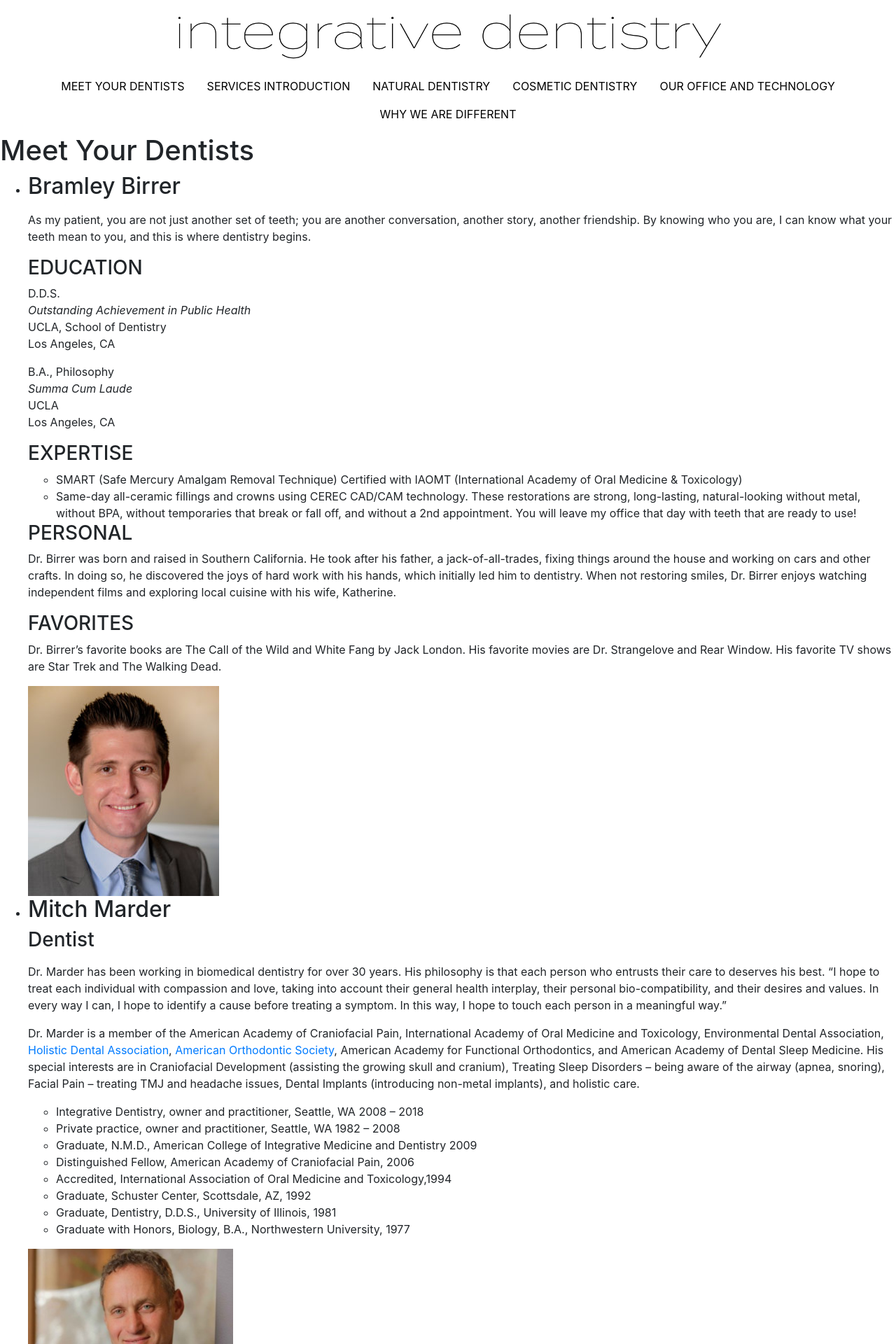
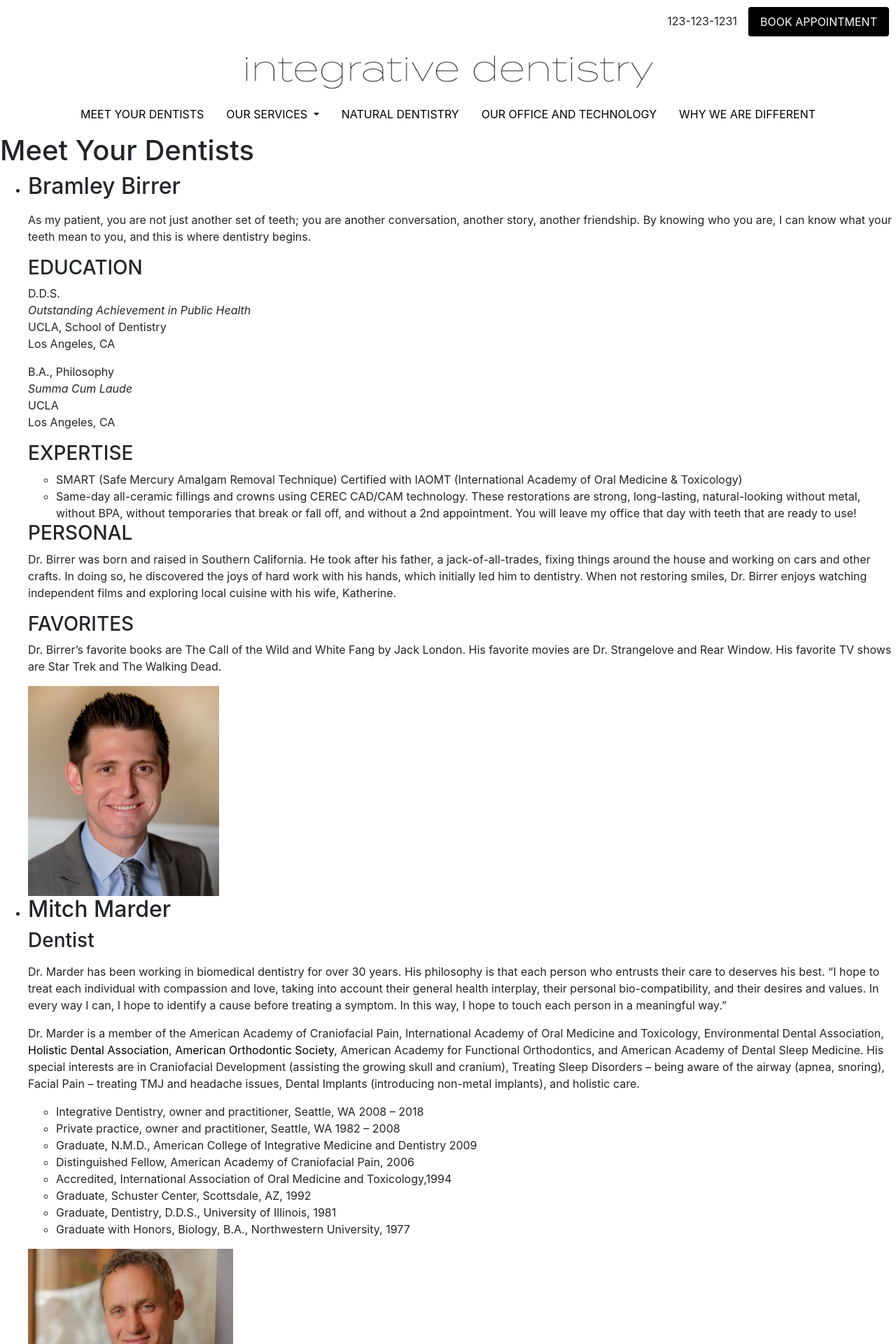
Before and after one commit to Karynvo/integrativejekyll, a Jekyll site: the page built from about.html, in a window 1280 px wide. Shown: the top 1920 px of the page at 70% size. Built offline with Jekyll 4.4.1, drawn with Linux system fonts in a browser that asks for light colours; some of the changed text lies outside the part shown.

Commit message:
styling to header and footer

```diff
--- /dev/null
+++ b/_includes/footer.html
@@ -0,0 +1,100 @@
+<footer class="footer">
+  <div class="container">
+    <div class="row">
+      <div class="col-xl-3 col-lg-3 col-6">
+        <h3 class="footer-menu-title">SERVICES</h3>
+        <ul class="footer-menu">
+          <li class="footer-menu-item">
+            <a href="#" class="footer-menu-link">Natural Dentistry</a>
+          </li>
+          <li class="footer-menu-item">
+            <a href="#" class="footer-menu-link">Cosmetic Dentistry</a>
+          </li>
+          <li class="footer-menu-item">
+            <a href="#" class="footer-menu-link">Invisalign</a>
+          </li>
+          <li class="footer-menu-item">
+            <a href="#" class="footer-menu-link">Mercury-Free Fillings</a>
+          </li>
+          <li class="footer-menu-item">
+            <a href="#" class="footer-menu-link">Safe Mercury Removal</a>
+          </li>
+          <li class="footer-menu-item">
+            <a href="#" class="footer-menu-link">Children's Dentistry</a>
+          </li>
+          <li class="footer-menu-item">
+            <a href="#" class="footer-menu-link">Metal-Free Dental Implants</a>
+          </li>
+          <li class="footer-menu-item">
+            <a href="#" class="footer-menu-link">Myobrace</a>
+          </li>
+          <li class="footer-menu-item">
+            <a href="#" class="footer-menu-link">TMJ Treatment</a>
+          </li>
+          <li class="footer-menu-item">
+            <a href="#" class="footer-menu-link">Sleep Apnea Treatment</a>
+          </li>
+          <li class="footer-menu-item">
+            <a href="#" class="footer-menu-link">Orthodontics</a>
+          </li>
+          <li class="footer-menu-item">
+            <a href="#" class="footer-menu-link">Periodontics</a>
+          </li>
+          <li class="footer-menu-item">
+            <a href="#" class="footer-menu-link">Crowns and Onlays</a>
+          </li>
+        </ul>
+      </div>
+      <div class="col-xl-3 col-lg-3 col-6">
+        <h3 class="footer-menu-title">OVERVIEW</h3>
+        <ul class="footer-menu">
+          <li class="footer-menu-item">
+            <a href="#" class="footer-menu-link">About Us</a>
+          </li>
+          <li class="footer-menu-item">
+            <a href="#" class="footer-menu-link">Services</a>
+          </li>
+          <li class="footer-menu-item">
+            <a href="#" class="footer-menu-link">Meet Your Dentists</a>
+          </li>
+          <li class="footer-menu-item">
+            <a href="#" class="footer-menu-link">Our Office and Technology</a>
+          </li>
+          <li class="footer-menu-item">
+            <a href="#" class="footer-menu-link">Why We Are Different</a>
+          </li>
+          <li class="footer-menu-item">
+            <a href="#" class="footer-menu-link">ITEM</a>
+          </li>
+          <li class="footer-menu-item">
+            <a href="#" class="footer-menu-link">ITEM</a>
+          </li>
+        </ul>
+      </div>
+      <div class="col-xl-3 col-lg-3 col-6">
+        <h3 class="footer-menu-title">CONTACT US</h3>
+        Call Us Now at:
+        <br>
+        <a href="tel:(206) 367-6453">(206) 367-6453</a>
+        <br>
+        to schedule your visit!
+        <button class="btn footer-button">BOOK APPOINTMENT</button>
+      </div>
+      <div class="col-xl-3 col-lg-3 col-6">
+        <div class="footer-social mb-4">
+          <a href="https://www.yelp.com/biz/integrative-dentistry-seattle" target="_blank">
+            <span class="fab fa-yelp footer-icon"></span>
+          </a>
+          <a href="https://www.facebook.com/IntegrativeDentistrySeattle/" target="_blank">
+            <span class="fab fa-facebook-square footer-icon"></span>
+          </a>
+        </div>
+        <div class="mb-4">
+          <a href="https://search.google.com/local/writereview?placeid=ChIJyVm_a_8TkFQRbV0GPy5LEhI" target="_blank">
+            <img class="footer-google" src="../assets/images/google-reviews.svg" alt="Google Reviews *****">
+          </a>
+        </div>
+      </div>
+    </div>
+  </div>
+</footer>
--- /dev/null
+++ b/_includes/header.html
@@ -0,0 +1,53 @@
+<!--Header-->
+<div class="header">
+    <div class="row">
+        <div class="col">
+            <div class="float-right upper-header">
+                <ul class="nav float-right">
+                    <li class="nav-item">
+                        <p class="nav-link">123-123-1231</p>
+                    </li>
+                    <li class="nav-item">
+                        <button class="btn nav-link">BOOK APPOINTMENT</button>
+                    </li>
+                </ul>
+            </div>
+        </div>
+    </div>
+    <div class="row">
+        <div class="mx-auto">
+            <img class="logo" src="../assets/images/logo.png" alt="Integrative Dentistry Logo" />
+        </div>
+    </div>
+    <div class="row">
+        <div class="mx-auto">
+            <nav class="navbar navbar-dark" style="background-color:white;">
+                <ul class="nav justify-content-center">
+                    <li class="nav-item">
+                        <a class="nav-link" href="#">MEET YOUR DENTISTS</a>
+                    </li>
+                    <li class="nav-item dropdown">
+                        <a class="nav-link dropdown-toggle" href="#" id="navbarDropdown" role="button"
+                            data-toggle="dropdown" aria-haspopup="true" aria-expanded="false">
+                            OUR SERVICES
+                        </a>
+                        <div class="dropdown-menu" aria-labelledby="navbarDropdown">
+                            <a class="dropdown-item" href="#">Cosmetic Dentistry</a>
+                            <a class="dropdown-item" href="#">Invisalign</a>
+                            <a class="dropdown-item" href="#">Something else here</a>
+                        </div>
+                    </li>
+                    <li class="nav-item">
+                        <a class="nav-link" href="#">NATURAL DENTISTRY</a>
+                    </li>
+                    <li class="nav-item">
+                        <a class="nav-link" href="#">OUR OFFICE AND TECHNOLOGY</a>
+                    </li>
+                    <li class="nav-item">
+                        <a class="nav-link" href="#">WHY WE ARE DIFFERENT</a>
+                    </li>
+                </ul>
+            </nav>
+        </div>
+    </div>
+</div>
--- a/_includes/navigation.html
+++ /dev/null
@@ -1,33 +0,0 @@
-<!--Nav/Header-->
-<div class="row">
-    <div class="mx-auto mt-3">
-        <img class="logo" src="../assets/images/logo.png" alt="Integrative Dentistry Logo"/>
-    </div>
-</div>
-<div class="row">
-    <div class="mx-auto">
-        <nav class="navbar navbar-dark" style="background-color:white;">
-            <ul class="nav justify-content-center">
-                <li class="nav-item">
-                    <a class="nav-link" href="#">MEET YOUR DENTISTS</a>
-                </li>
-                <li class="nav-item">
-                    <a class="nav-link" href="#">SERVICES INTRODUCTION</a>
-                </li>
-                <li class="nav-item">
-                    <a class="nav-link" href="#">NATURAL DENTISTRY</a>
-                </li>
-                <li class="nav-item">
-                    <a class="nav-link" href="#">COSMETIC DENTISTRY</a>
-                </li>
-                <li class="nav-item">
-                    <a class="nav-link" href="#">OUR OFFICE AND TECHNOLOGY</a>
-                </li>
-                <li class="nav-item">
-                    <a class="nav-link" href="#">WHY WE ARE DIFFERENT</a>
-                </li>
-            </ul>
-        </nav>
-    </div>
-
-</div>
--- a/_layouts/default.html
+++ b/_layouts/default.html
@@ -16,8 +16,9 @@
 
 <body>
     <div class="container-fluid p-0">
-        {% include navigation.html %}
+        {% include header.html %}
         {{ content }}
+        {% include footer.html %}
         <script src="https://code.jquery.com/jquery-3.3.1.slim.min.js"
             integrity="sha384-q8i/X+965DzO0rT7abK41JStQIAqVgRVzpbzo5smXKp4YfRvH+8abtTE1Pi6jizo"
             crossorigin="anonymous"></script>
--- a/assets/css/index.css
+++ b/assets/css/index.css
@@ -1,4 +1,4 @@
-a.nav-link {
+a {
     color: black;
 }
 
@@ -7,5 +7,53 @@ a:hover {
 }
 
 .logo {
-    width: 800px;
+    width: 600px;
 }
+
+.btn {
+    color: white;
+    background-color: black;
+}
+
+.upper-header {
+    margin: 10px;
+}
+
+footer {
+    background-color: #f8f8f8;
+    padding-top: 45px;
+}
+
+.footer-menu-title {
+    font-size: 12px;
+    font-weight: bold;
+    text-transform: uppercase;
+    margin-bottom: 23px;
+}
+
+.footer-menu {
+    list-style: none;
+    padding: 0px;
+}
+
+.footer-menu-link {
+    text-transform: uppercase;
+    font-size: 14px;
+    line-height: 24px;
+}
+
+.footer-button {
+    margin-top: 18px;
+}
+
+.footer-social a{
+    margin-right: 15px;
+}
+
+.footer-icon {
+    font-size: 1.5rem;
+}
+
+.footer-google {
+    width: 120px;
+}
--- a/index.html
+++ b/index.html
@@ -6,7 +6,7 @@ title: Home
 <div class="row">
     <div class="col">
         <div class="jumbotron jumbotron-fluid"
-            style="background-image: url(assets/images/stock_photo.jpg);height:800px;">
+            style="background-image: url(assets/images/Banff1.jpg);height:800px;background-size:cover;">
             <div class="container h-100">
                 <div class="row h-100 justify-content-center align-items-center">
                     <div class="text-center" style="color:white;font-family: 'Roboto Condensed', sans-serif;">
```
Also changed, not shown: assets/images/google-reviews.svg (added), 1 other file.
